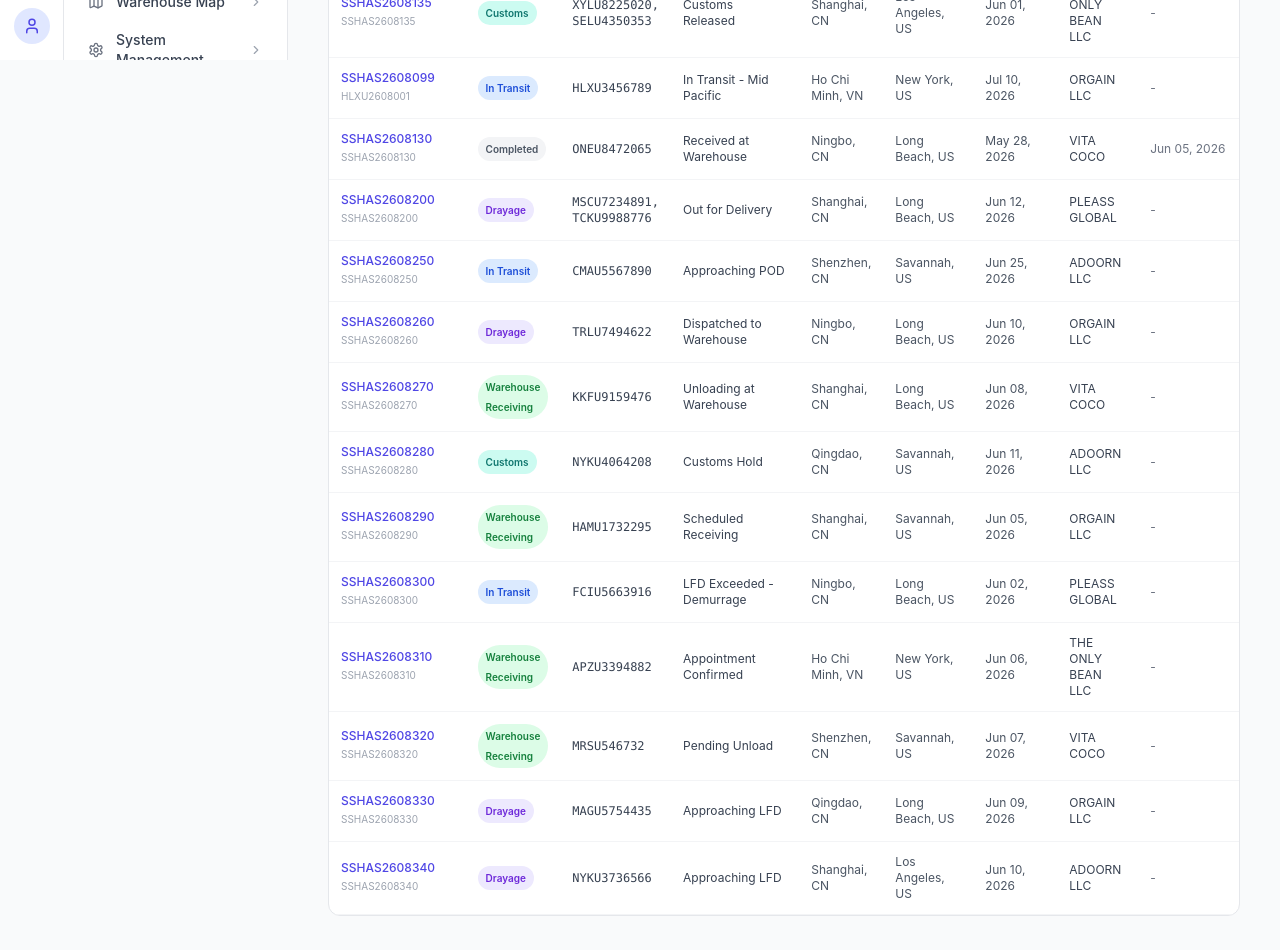
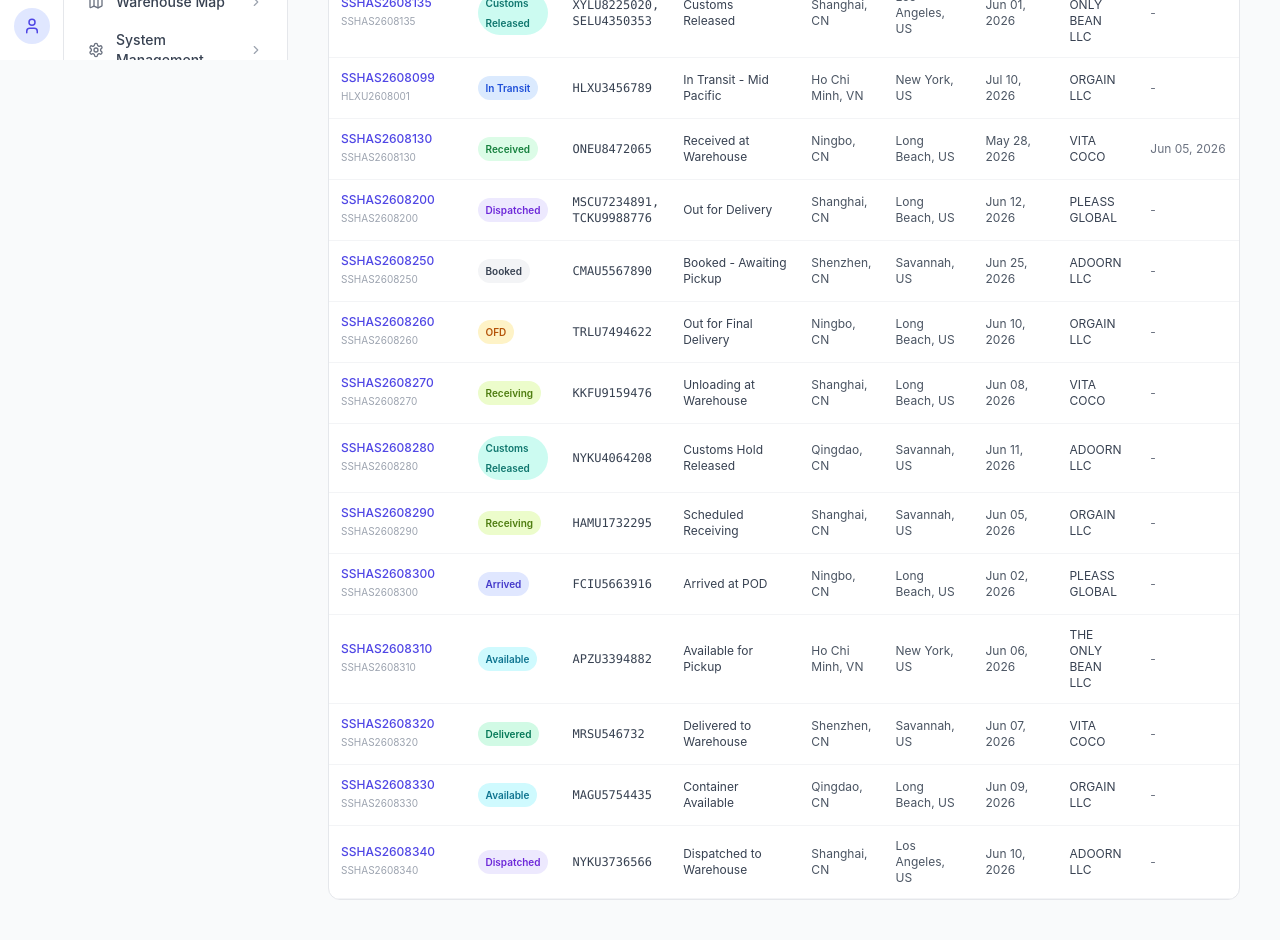
Before and after one commit to WYJade/CP-Announcement-management, a React (Vite) app: page /international-new/tracking in a window 1280 px wide. Shown: the part 740-1690 px from the top of the page. Built offline with nearby package versions, Linux system fonts and the light colour scheme.

Commit message:
feat: update Shipment Tracking to unified statuses (Booked/InTransit/Arrived/CustomsReleased/Available/Dispatched/OFD/Delivered/Receiving/Received)

```diff
--- a/src/components/International/ShipmentTracking.tsx
+++ b/src/components/International/ShipmentTracking.tsx
@@ -26,20 +26,20 @@ const HAS_DATA = true // Toggle to show search page vs data page
 
 const SHIPMENT_DATA: ShipmentRecord[] = [
   { id: 'SSHAS2608072', shipmentNo: 'SSHAS2608072', hbl: 'SSGNS2607829', status: 'In Transit', containers: ['WHSU8555505'], currentMilestone: 'Vessel Departed POL', origin: 'Haiphong, VN', destination: 'Savannah, US', eta: 'Jun 13, 2026', customer: 'ADOORN LLC', receivedTime: '-', lastUpdated: 'Jun 15, 2026 08:30', alert: 'lfd' },
-  { id: 'SSHAS2608135', shipmentNo: 'SSHAS2608135', hbl: 'SSHAS2608135', status: 'Customs', containers: ['XYLU8225020', 'SELU4350353'], currentMilestone: 'Customs Released', origin: 'Shanghai, CN', destination: 'Los Angeles, US', eta: 'Jun 01, 2026', customer: 'THE ONLY BEAN LLC', receivedTime: '-', lastUpdated: 'Jun 14, 2026 14:20', alert: 'customs' },
+  { id: 'SSHAS2608135', shipmentNo: 'SSHAS2608135', hbl: 'SSHAS2608135', status: 'Customs Released', containers: ['XYLU8225020', 'SELU4350353'], currentMilestone: 'Customs Released', origin: 'Shanghai, CN', destination: 'Los Angeles, US', eta: 'Jun 01, 2026', customer: 'THE ONLY BEAN LLC', receivedTime: '-', lastUpdated: 'Jun 14, 2026 14:20', alert: 'customs' },
   { id: 'SSHAS2608099', shipmentNo: 'SSHAS2608099', hbl: 'HLXU2608001', status: 'In Transit', containers: ['HLXU3456789'], currentMilestone: 'In Transit - Mid Pacific', origin: 'Ho Chi Minh, VN', destination: 'New York, US', eta: 'Jul 10, 2026', customer: 'ORGAIN LLC', receivedTime: '-', lastUpdated: 'Jun 10, 2026 09:00', alert: 'lfd' },
-  { id: 'SSHAS2608130', shipmentNo: 'SSHAS2608130', hbl: 'SSHAS2608130', status: 'Completed', containers: ['ONEU8472065'], currentMilestone: 'Received at Warehouse', origin: 'Ningbo, CN', destination: 'Long Beach, US', eta: 'May 28, 2026', customer: 'VITA COCO', receivedTime: 'Jun 05, 2026', lastUpdated: 'Jun 05, 2026 16:45', alert: '' },
-  { id: 'SSHAS2608200', shipmentNo: 'SSHAS2608200', hbl: 'SSHAS2608200', status: 'Drayage', containers: ['MSCU7234891', 'TCKU9988776'], currentMilestone: 'Out for Delivery', origin: 'Shanghai, CN', destination: 'Long Beach, US', eta: 'Jun 12, 2026', customer: 'PLEASS GLOBAL', receivedTime: '-', lastUpdated: 'Jun 13, 2026 07:00', alert: 'approaching-lfd' },
-  { id: 'SSHAS2608250', shipmentNo: 'SSHAS2608250', hbl: 'SSHAS2608250', status: 'In Transit', containers: ['CMAU5567890'], currentMilestone: 'Approaching POD', origin: 'Shenzhen, CN', destination: 'Savannah, US', eta: 'Jun 25, 2026', customer: 'ADOORN LLC', receivedTime: '-', lastUpdated: 'Jun 14, 2026 10:00', alert: 'approaching-lfd' },
-  { id: 'SSHAS2608260', shipmentNo: 'SSHAS2608260', hbl: 'SSHAS2608260', status: 'Drayage', containers: ['TRLU7494622'], currentMilestone: 'Dispatched to Warehouse', origin: 'Ningbo, CN', destination: 'Long Beach, US', eta: 'Jun 10, 2026', customer: 'ORGAIN LLC', receivedTime: '-', lastUpdated: 'Jun 15, 2026 06:00', alert: 'approaching-lfd' },
-  { id: 'SSHAS2608270', shipmentNo: 'SSHAS2608270', hbl: 'SSHAS2608270', status: 'Warehouse Receiving', containers: ['KKFU9159476'], currentMilestone: 'Unloading at Warehouse', origin: 'Shanghai, CN', destination: 'Long Beach, US', eta: 'Jun 08, 2026', customer: 'VITA COCO', receivedTime: '-', lastUpdated: 'Jun 14, 2026 15:30', alert: 'wh-receiving' },
-  { id: 'SSHAS2608280', shipmentNo: 'SSHAS2608280', hbl: 'SSHAS2608280', status: 'Customs', containers: ['NYKU4064208'], currentMilestone: 'Customs Hold', origin: 'Qingdao, CN', destination: 'Savannah, US', eta: 'Jun 11, 2026', customer: 'ADOORN LLC', receivedTime: '-', lastUpdated: 'Jun 13, 2026 12:00', alert: 'customs' },
-  { id: 'SSHAS2608290', shipmentNo: 'SSHAS2608290', hbl: 'SSHAS2608290', status: 'Warehouse Receiving', containers: ['HAMU1732295'], currentMilestone: 'Scheduled Receiving', origin: 'Shanghai, CN', destination: 'Savannah, US', eta: 'Jun 05, 2026', customer: 'ORGAIN LLC', receivedTime: '-', lastUpdated: 'Jun 15, 2026 09:30', alert: 'wh-receiving' },
-  { id: 'SSHAS2608300', shipmentNo: 'SSHAS2608300', hbl: 'SSHAS2608300', status: 'In Transit', containers: ['FCIU5663916'], currentMilestone: 'LFD Exceeded - Demurrage', origin: 'Ningbo, CN', destination: 'Long Beach, US', eta: 'Jun 02, 2026', customer: 'PLEASS GLOBAL', receivedTime: '-', lastUpdated: 'Jun 12, 2026 11:00', alert: 'lfd' },
-  { id: 'SSHAS2608310', shipmentNo: 'SSHAS2608310', hbl: 'SSHAS2608310', status: 'Warehouse Receiving', containers: ['APZU3394882'], currentMilestone: 'Appointment Confirmed', origin: 'Ho Chi Minh, VN', destination: 'New York, US', eta: 'Jun 06, 2026', customer: 'THE ONLY BEAN LLC', receivedTime: '-', lastUpdated: 'Jun 14, 2026 08:00', alert: 'wh-receiving' },
-  { id: 'SSHAS2608320', shipmentNo: 'SSHAS2608320', hbl: 'SSHAS2608320', status: 'Warehouse Receiving', containers: ['MRSU546732'], currentMilestone: 'Pending Unload', origin: 'Shenzhen, CN', destination: 'Savannah, US', eta: 'Jun 07, 2026', customer: 'VITA COCO', receivedTime: '-', lastUpdated: 'Jun 15, 2026 07:00', alert: 'wh-receiving' },
-  { id: 'SSHAS2608330', shipmentNo: 'SSHAS2608330', hbl: 'SSHAS2608330', status: 'Drayage', containers: ['MAGU5754435'], currentMilestone: 'Approaching LFD', origin: 'Qingdao, CN', destination: 'Long Beach, US', eta: 'Jun 09, 2026', customer: 'ORGAIN LLC', receivedTime: '-', lastUpdated: 'Jun 14, 2026 16:00', alert: 'approaching-lfd' },
-  { id: 'SSHAS2608340', shipmentNo: 'SSHAS2608340', hbl: 'SSHAS2608340', status: 'Drayage', containers: ['NYKU3736566'], currentMilestone: 'Approaching LFD', origin: 'Shanghai, CN', destination: 'Los Angeles, US', eta: 'Jun 10, 2026', customer: 'ADOORN LLC', receivedTime: '-', lastUpdated: 'Jun 15, 2026 10:00', alert: 'approaching-lfd' },
+  { id: 'SSHAS2608130', shipmentNo: 'SSHAS2608130', hbl: 'SSHAS2608130', status: 'Received', containers: ['ONEU8472065'], currentMilestone: 'Received at Warehouse', origin: 'Ningbo, CN', destination: 'Long Beach, US', eta: 'May 28, 2026', customer: 'VITA COCO', receivedTime: 'Jun 05, 2026', lastUpdated: 'Jun 05, 2026 16:45', alert: '' },
+  { id: 'SSHAS2608200', shipmentNo: 'SSHAS2608200', hbl: 'SSHAS2608200', status: 'Dispatched', containers: ['MSCU7234891', 'TCKU9988776'], currentMilestone: 'Out for Delivery', origin: 'Shanghai, CN', destination: 'Long Beach, US', eta: 'Jun 12, 2026', customer: 'PLEASS GLOBAL', receivedTime: '-', lastUpdated: 'Jun 13, 2026 07:00', alert: 'approaching-lfd' },
+  { id: 'SSHAS2608250', shipmentNo: 'SSHAS2608250', hbl: 'SSHAS2608250', status: 'Booked', containers: ['CMAU5567890'], currentMilestone: 'Booked - Awaiting Pickup', origin: 'Shenzhen, CN', destination: 'Savannah, US', eta: 'Jun 25, 2026', customer: 'ADOORN LLC', receivedTime: '-', lastUpdated: 'Jun 14, 2026 10:00', alert: '' },
+  { id: 'SSHAS2608260', shipmentNo: 'SSHAS2608260', hbl: 'SSHAS2608260', status: 'OFD', containers: ['TRLU7494622'], currentMilestone: 'Out for Final Delivery', origin: 'Ningbo, CN', destination: 'Long Beach, US', eta: 'Jun 10, 2026', customer: 'ORGAIN LLC', receivedTime: '-', lastUpdated: 'Jun 15, 2026 06:00', alert: 'approaching-lfd' },
+  { id: 'SSHAS2608270', shipmentNo: 'SSHAS2608270', hbl: 'SSHAS2608270', status: 'Receiving', containers: ['KKFU9159476'], currentMilestone: 'Unloading at Warehouse', origin: 'Shanghai, CN', destination: 'Long Beach, US', eta: 'Jun 08, 2026', customer: 'VITA COCO', receivedTime: '-', lastUpdated: 'Jun 14, 2026 15:30', alert: 'wh-receiving' },
+  { id: 'SSHAS2608280', shipmentNo: 'SSHAS2608280', hbl: 'SSHAS2608280', status: 'Customs Released', containers: ['NYKU4064208'], currentMilestone: 'Customs Hold Released', origin: 'Qingdao, CN', destination: 'Savannah, US', eta: 'Jun 11, 2026', customer: 'ADOORN LLC', receivedTime: '-', lastUpdated: 'Jun 13, 2026 12:00', alert: 'customs' },
+  { id: 'SSHAS2608290', shipmentNo: 'SSHAS2608290', hbl: 'SSHAS2608290', status: 'Receiving', containers: ['HAMU1732295'], currentMilestone: 'Scheduled Receiving', origin: 'Shanghai, CN', destination: 'Savannah, US', eta: 'Jun 05, 2026', customer: 'ORGAIN LLC', receivedTime: '-', lastUpdated: 'Jun 15, 2026 09:30', alert: 'wh-receiving' },
+  { id: 'SSHAS2608300', shipmentNo: 'SSHAS2608300', hbl: 'SSHAS2608300', status: 'Arrived', containers: ['FCIU5663916'], currentMilestone: 'Arrived at POD', origin: 'Ningbo, CN', destination: 'Long Beach, US', eta: 'Jun 02, 2026', customer: 'PLEASS GLOBAL', receivedTime: '-', lastUpdated: 'Jun 12, 2026 11:00', alert: 'lfd' },
+  { id: 'SSHAS2608310', shipmentNo: 'SSHAS2608310', hbl: 'SSHAS2608310', status: 'Available', containers: ['APZU3394882'], currentMilestone: 'Available for Pickup', origin: 'Ho Chi Minh, VN', destination: 'New York, US', eta: 'Jun 06, 2026', customer: 'THE ONLY BEAN LLC', receivedTime: '-', lastUpdated: 'Jun 14, 2026 08:00', alert: 'approaching-lfd' },
+  { id: 'SSHAS2608320', shipmentNo: 'SSHAS2608320', hbl: 'SSHAS2608320', status: 'Delivered', containers: ['MRSU546732'], currentMilestone: 'Delivered to Warehouse', origin: 'Shenzhen, CN', destination: 'Savannah, US', eta: 'Jun 07, 2026', customer: 'VITA COCO', receivedTime: '-', lastUpdated: 'Jun 15, 2026 07:00', alert: 'wh-receiving' },
+  { id: 'SSHAS2608330', shipmentNo: 'SSHAS2608330', hbl: 'SSHAS2608330', status: 'Available', containers: ['MAGU5754435'], currentMilestone: 'Container Available', origin: 'Qingdao, CN', destination: 'Long Beach, US', eta: 'Jun 09, 2026', customer: 'ORGAIN LLC', receivedTime: '-', lastUpdated: 'Jun 14, 2026 16:00', alert: 'approaching-lfd' },
+  { id: 'SSHAS2608340', shipmentNo: 'SSHAS2608340', hbl: 'SSHAS2608340', status: 'Dispatched', containers: ['NYKU3736566'], currentMilestone: 'Dispatched to Warehouse', origin: 'Shanghai, CN', destination: 'Los Angeles, US', eta: 'Jun 10, 2026', customer: 'ADOORN LLC', receivedTime: '-', lastUpdated: 'Jun 15, 2026 10:00', alert: 'approaching-lfd' },
 ]
 
 const STATUS_TABS = [
@@ -52,10 +52,16 @@ const STATUS_TABS = [
 ]
 
 function statusColor(status: string) {
+  if (status === 'Booked') return 'bg-gray-100 text-gray-700'
   if (status === 'In Transit') return 'bg-blue-100 text-blue-700'
-  if (status === 'Customs') return 'bg-teal-100 text-teal-700'
-  if (status === 'Drayage') return 'bg-violet-100 text-violet-700'
-  if (status === 'Warehouse Receiving') return 'bg-green-100 text-green-700'
+  if (status === 'Arrived') return 'bg-indigo-100 text-indigo-700'
+  if (status === 'Customs Released') return 'bg-teal-100 text-teal-700'
+  if (status === 'Available') return 'bg-cyan-100 text-cyan-700'
+  if (status === 'Dispatched') return 'bg-violet-100 text-violet-700'
+  if (status === 'OFD') return 'bg-amber-100 text-amber-700'
+  if (status === 'Delivered') return 'bg-emerald-100 text-emerald-700'
+  if (status === 'Receiving') return 'bg-lime-100 text-lime-700'
+  if (status === 'Received') return 'bg-green-100 text-green-700'
   if (status === 'Completed') return 'bg-gray-100 text-gray-600'
   return 'bg-gray-100 text-gray-600'
 }
@@ -78,8 +84,15 @@ export default function ShipmentTracking() {
       if (s.alert !== alertFilter) return false
     }
     if (activeTab !== 'all') {
-      const tabStatusMap: Record<string, string> = { 'in-transit': 'In Transit', customs: 'Customs', drayage: 'Drayage', warehouse: 'Warehouse Receiving', completed: 'Completed' }
-      if (s.status !== tabStatusMap[activeTab]) return false
+      const tabStatusMap: Record<string, string[]> = {
+        'in-transit': ['Booked', 'In Transit', 'Arrived'],
+        customs: ['Customs Released'],
+        drayage: ['Available', 'Dispatched', 'OFD', 'Delivered'],
+        warehouse: ['Receiving', 'Received'],
+        completed: ['Received'],
+      }
+      const allowedStatuses = tabStatusMap[activeTab] || []
+      if (!allowedStatuses.includes(s.status)) return false
     }
     if (search) {
       const q = search.toLowerCase()
@@ -183,10 +196,15 @@ export default function ShipmentTracking() {
       {/* Status Summary tabs */}
       <div className="flex gap-1 mb-4 border-b border-gray-200">
         {STATUS_TABS.map(tab => {
-          const count = tab.key === 'all' ? SHIPMENT_DATA.length : SHIPMENT_DATA.filter(s => {
-            const map: Record<string, string> = { 'in-transit': 'In Transit', customs: 'Customs', drayage: 'Drayage', warehouse: 'Warehouse Receiving', completed: 'Completed' }
-            return s.status === map[tab.key]
-          }).length
+          const tabStatusMap: Record<string, string[]> = {
+            all: [],
+            'in-transit': ['Booked', 'In Transit', 'Arrived'],
+            customs: ['Customs Released'],
+            drayage: ['Available', 'Dispatched', 'OFD', 'Delivered'],
+            warehouse: ['Receiving', 'Received'],
+            completed: ['Received'],
+          }
+          const count = tab.key === 'all' ? SHIPMENT_DATA.length : SHIPMENT_DATA.filter(s => (tabStatusMap[tab.key] || []).includes(s.status)).length
           return (
             <button key={tab.key} onClick={() => setActiveTab(tab.key)}
               className={`px-4 py-2.5 text-sm font-medium border-b-2 transition-colors ${activeTab === tab.key ? 'border-primary-600 text-primary-600' : 'border-transparent text-gray-500 hover:text-gray-700'}`}>
```
